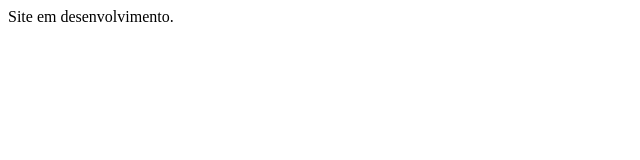
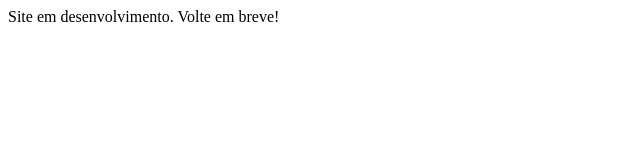
Before and after one commit to marcoslrsantos/pbcontabeis, a Next.js app: page / in a window 1280 px wide. Shown: the top 160 px of the page, without its empty margins (0-640 px from the left). Built offline with nearby package versions, Linux system fonts and the light colour scheme.

Commit message:
Update index.js

```diff
--- a/pages/index.js
+++ b/pages/index.js
@@ -1,5 +1,5 @@
 function Home(){
-    return <div>Site em desenvolvimento.</div>
+    return <div>Site em desenvolvimento. Volte em breve!</div>
 }
 
 export default Home
```
